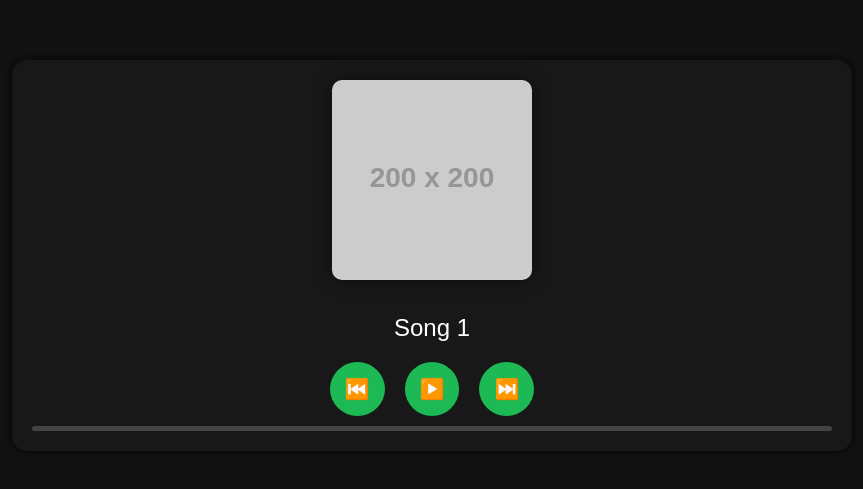
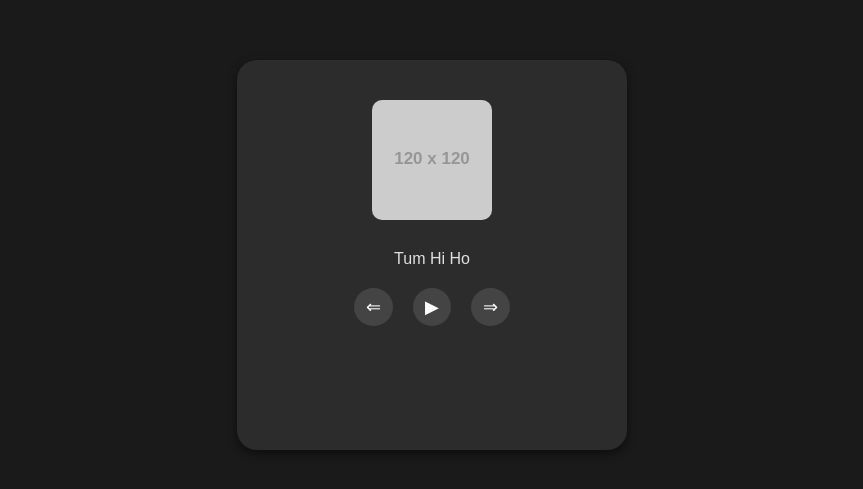
Before and after one commit to ariish3233/Music-widget, a plain HTML site: page index.html in a window 1280 px wide. Shown: the part 145-634 px from the top of the page, without its empty margins (208-1071 px from the left). Drawn offline with Linux system fonts and the light colour scheme; placeholder pictures from the web are drawn by us.

Commit message:
Update index.html

```diff
--- a/index.html
+++ b/index.html
@@ -3,38 +3,42 @@
 <head>
     <meta charset="UTF-8">
     <meta name="viewport" content="width=device-width, initial-scale=1.0">
-    <title>Spotify-like Music Player</title>
+    <title>Simple Music Player</title>
     <style>
         body {
-            margin: 0;
-            font-family: Arial, sans-serif;
-            background-color: #121212;
-            color: #fff;
             display: flex;
             justify-content: center;
             align-items: center;
             height: 100vh;
+            margin: 0;
+            background: #1a1a1a;
+            font-family: Arial, sans-serif;
         }
-        .player-container {
-            width: 90%;
-            max-width: 800px;
-            text-align: center;
-            background-color: #181818;
-            border-radius: 15px;
+        .widget {
+            background: #2c2c2c;
+            width: 350px;
+            height: 350px;
+            border-radius: 20px;
+            box-shadow: 0 4px 10px rgba(0, 0, 0, 0.5);
+            display: flex;
+            flex-direction: column;
+            overflow: hidden;
+            position: relative;
             padding: 20px;
-            box-shadow: 0 0 10px rgba(0, 0, 0, 0.8);
         }
-        .album-cover {
-            width: 200px;
-            height: 200px;
+        .album-art {
+            width: 120px;
+            height: 120px;
             border-radius: 10px;
-            margin-bottom: 20px;
+            margin: 20px auto;
+            cursor: pointer;
             object-fit: cover;
-            box-shadow: 0 0 15px rgba(0, 0, 0, 0.5);
         }
         .song-title {
-            font-size: 1.5em;
-            margin: 10px 0;
+            color: #e0e0e0;
+            font-size: 16px;
+            text-align: center;
+            margin-top: 10px;
         }
         .controls {
             display: flex;
@@ -42,120 +46,98 @@
             margin-top: 20px;
         }
         .controls button {
-            background-color: #1DB954;
+            background: #444;
             border: none;
-            color: white;
-            font-size: 20px;
-            padding: 15px;
+            color: #fff;
+            font-size: 18px;
+            padding: 8px 12px;
             margin: 0 10px;
             border-radius: 50%;
             cursor: pointer;
         }
-        .controls button:disabled {
-            background-color: #9e9e9e;
-        }
-        .progress-bar {
-            width: 100%;
-            height: 5px;
-            background-color: #444;
-            margin-top: 10px;
-            border-radius: 5px;
-            overflow: hidden;
-        }
-        .progress-bar span {
-            display: block;
-            height: 100%;
-            background-color: #1DB954;
-            width: 0;
+        .controls button:focus {
+            outline: none;
         }
     </style>
 </head>
 <body>
-
-    <div class="player-container">
-        <img src="https://via.placeholder.com/200?text=Album+Art" id="albumArt" class="album-cover" alt="Album Art">
-        <div class="song-title" id="songTitle">Select a Song</div>
-        <div class="controls">
-            <button id="prevBtn" onclick="previousSong()">⏮️</button>
-            <button id="playPauseBtn" onclick="togglePlayPause()">▶️</button>
-            <button id="nextBtn" onclick="nextSong()">⏭️</button>
+    <div class="widget" id="widget">
+        <img src="https://via.placeholder.com/120?text=Music" class="album-art" id="albumArt" alt="Album Art">
+        <div class="song-title" id="songTitle">No Song Playing</div>
+        <div class="controls" id="controls">
+            <button onclick="previousSong()">&#8656;</button>
+            <button onclick="togglePlayPause()">&#9654;</button>
+            <button onclick="nextSong()">&#8658;</button>
         </div>
-        <div class="progress-bar">
-            <span id="progress"></span>
-        </div>
+        <audio id="audioPlayer" preload="auto"></audio>
     </div>
-
-    <audio id="audioPlayer"></audio>
 
     <script>
         const audioPlayer = document.getElementById('audioPlayer');
-        const playPauseBtn = document.getElementById('playPauseBtn');
+        const albumArt = document.getElementById('albumArt');
         const songTitle = document.getElementById('songTitle');
-        const albumArt = document.getElementById('albumArt');
-        const progressBar = document.getElementById('progress');
-        const prevBtn = document.getElementById('prevBtn');
-        const nextBtn = document.getElementById('nextBtn');
+        const controls = document.getElementById('controls');
+        let isPlaying = false;
 
-        let isPlaying = false;
-        let currentSongIndex = 0;
-
-        const songs = [
+        // Songs from Internet Archive (Public domain)
+        const playlists = [
             {
-                title: "Song 1",
-                src: "https://archive.org/download/testmp3_202108/testmp3.mp3",
-                albumArt: "https://via.placeholder.com/200?text=Album+1"
+                album: "Bollywood Hits",
+                art: "https://via.placeholder.com/120?text=Bollywood",
+                songs: [
+                    { title: "Tum Hi Ho", src: "https://archive.org/download/testmp3_202108/testmp3.mp3" },
+                    { title: "Kal Ho Naa Ho", src: "https://archive.org/download/sample_mp3_64kb/sample_mp3_64kb.mp3" }
+                ]
             },
             {
-                title: "Song 2",
-                src: "https://archive.org/download/sample_mp3_64kb/sample_mp3_64kb.mp3",
-                albumArt: "https://via.placeholder.com/200?text=Album+2"
-            },
-            {
-                title: "Song 3",
-                src: "https://archive.org/download/testmp3_202108/testmp3.mp3",
-                albumArt: "https://via.placeholder.com/200?text=Album+3"
+                album: "Chill Vibes",
+                art: "https://via.placeholder.com/120?text=Chill",
+                songs: [
+                    { title: "Soft Breeze", src: "https://archive.org/download/testmp3_202108/testmp3.mp3" },
+                    { title: "Night Calm", src: "https://archive.org/download/sample_mp3_64kb/sample_mp3_64kb.mp3" }
+                ]
             }
         ];
 
-        function loadSong(index) {
-            const song = songs[index];
+        let currentPlaylist = playlists[0];
+        let currentSongIndex = 0;
+
+        function loadSong(playlist, index) {
+            const song = playlist.songs[index];
             audioPlayer.src = song.src;
             songTitle.textContent = song.title;
-            albumArt.src = song.albumArt;
-            progressBar.style.width = "0%";  // Reset progress
-            audioPlayer.currentTime = 0;
+            albumArt.src = playlist.art;
+            currentPlaylist = playlist;
+            currentSongIndex = index;
         }
 
         function togglePlayPause() {
             if (isPlaying) {
                 audioPlayer.pause();
-                playPauseBtn.textContent = '▶️';
+                document.querySelector('#controls button:nth-child(2)').innerHTML = '&#9654;';
             } else {
                 audioPlayer.play();
-                playPauseBtn.textContent = '⏸️';
+                document.querySelector('#controls button:nth-child(2)').innerHTML = '&#10074;&#10074;';
             }
             isPlaying = !isPlaying;
         }
 
         function nextSong() {
-            currentSongIndex = (currentSongIndex + 1) % songs.length;
-            loadSong(currentSongIndex);
+            currentSongIndex = (currentSongIndex + 1) % currentPlaylist.songs.length;
+            loadSong(currentPlaylist, currentSongIndex);
             if (isPlaying) audioPlayer.play();
         }
 
         function previousSong() {
-            currentSongIndex = (currentSongIndex - 1 + songs.length) % songs.length;
-            loadSong(currentSongIndex);
+            currentSongIndex = (currentSongIndex - 1 + currentPlaylist.songs.length) % currentPlaylist.songs.length;
+            loadSong(currentPlaylist, currentSongIndex);
             if (isPlaying) audioPlayer.play();
         }
 
-        audioPlayer.addEventListener('timeupdate', function () {
-            const progress = (audioPlayer.currentTime / audioPlayer.duration) * 100;
-            progressBar.style.width = `${progress}%`;
-        });
+        // Initialize the first song
+        loadSong(playlists[0], 0);
 
-        loadSong(currentSongIndex);
-
+        audioPlayer.addEventListener('ended', nextSong);
     </script>
 </body>
 </html>
```
